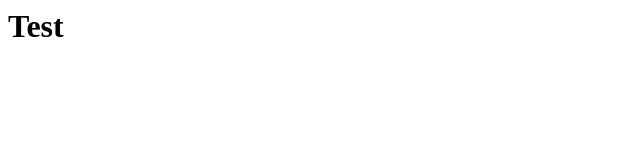
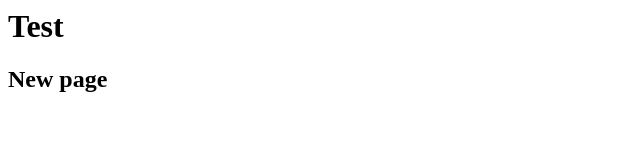
Before and after one commit to c-programmingguide/c-programmingguide.github.io, a plain HTML site: page index.html in a window 1280 px wide. Shown: the whole page, without its empty margins (0-640 px from the left). Drawn offline with Linux system fonts and the light colour scheme.

Commit message:
Initial commit

```diff
--- a/index.html
+++ b/index.html
@@ -1 +1,2 @@
 <h1>Test</h1>
+<h2>New page<h2>
```
